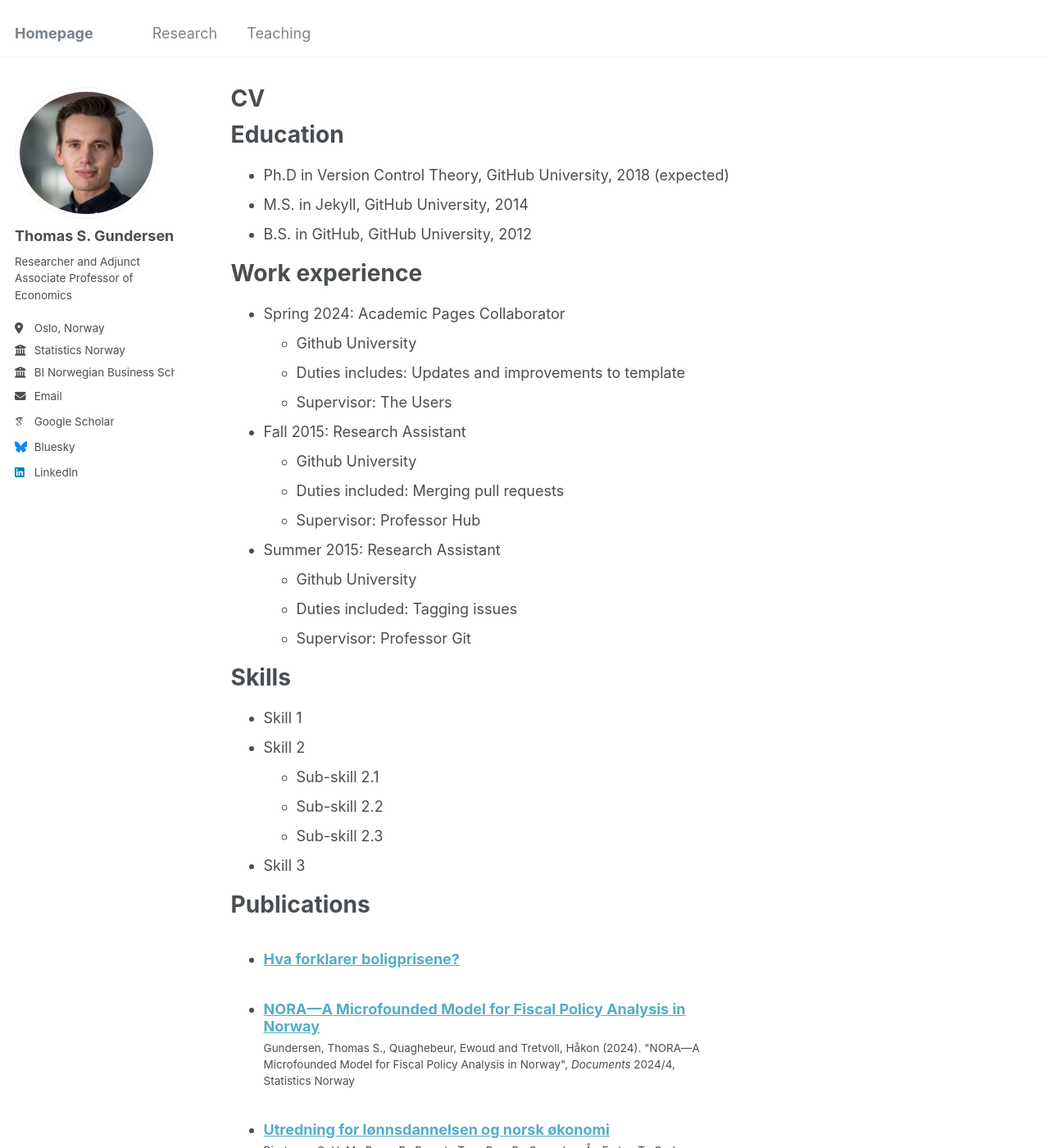
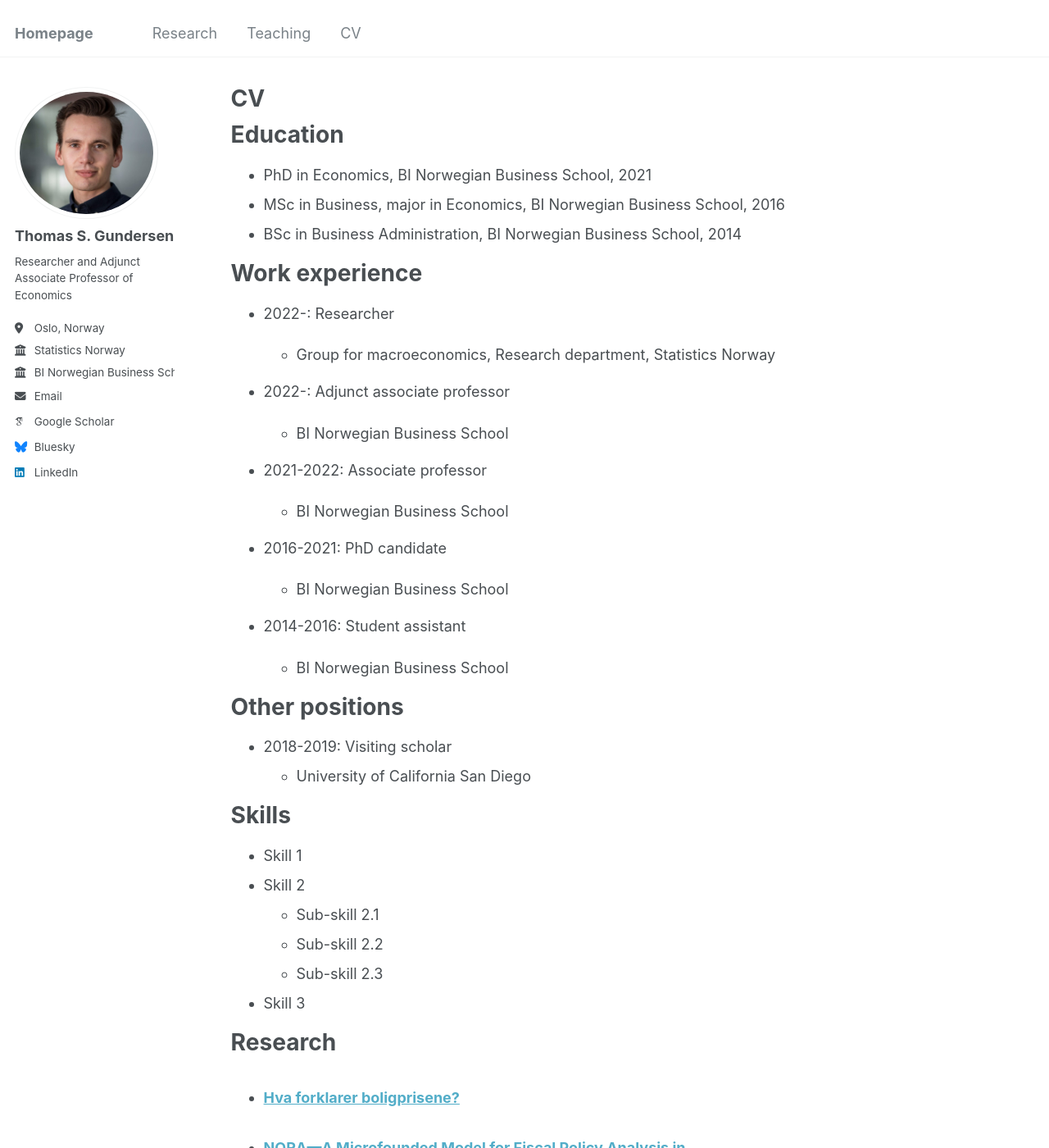
Before and after one commit to tsgundersen/tsgundersen.github.io, a Jekyll site: the page built from _pages/cv.md, in a window 1280 px wide and 1400 px high. Shown: the whole window at 82% size. Built offline with Jekyll 4.4.1, drawn with Linux system fonts in a browser that asks for light colours; some web fonts are replaced; some of the changed text lies outside the part shown.

Commit message:
First attempt at CV

```diff
--- a/_data/navigation.yml
+++ b/_data/navigation.yml
@@ -20,8 +20,8 @@ main:
  # - title: "Blog Posts"
  #   url: /year-archive/
 
-#  - title: "CV"
-#    url: /cv/
+  - title: "CV"
+    url: /cv/
 
  # - title: "Guide"
  #   url: /markdown/
--- a/_pages/cv.md
+++ b/_pages/cv.md
@@ -8,32 +8,44 @@ redirect_from:
 ---
 
 {% include base_path %}
-
 Education
 ======
-* Ph.D in Version Control Theory, GitHub University, 2018 (expected)
-* M.S. in Jekyll, GitHub University, 2014
-* B.S. in GitHub, GitHub University, 2012
+
+* PhD in Economics, BI Norwegian Business School, 2021
+* MSc in Business, major in Economics, BI Norwegian Business School, 2016
+* BSc in Business Administration, BI Norwegian Business School, 2014
 
 Work experience
 ======
-* Spring 2024: Academic Pages Collaborator
-  * Github University
-  * Duties includes: Updates and improvements to template
-  * Supervisor: The Users
 
-* Fall 2015: Research Assistant
-  * Github University
-  * Duties included: Merging pull requests
-  * Supervisor: Professor Hub
+* 2022-: Researcher
 
-* Summer 2015: Research Assistant
-  * Github University
-  * Duties included: Tagging issues
-  * Supervisor: Professor Git
+  * Group for macroeconomics, Research department, Statistics Norway
+
+* 2022-: Adjunct associate professor
+
+  * BI Norwegian Business School
+
+* 2021-2022: Associate professor
+
+  * BI Norwegian Business School
+
+* 2016-2021: PhD candidate
+
+  * BI Norwegian Business School
+
+* 2014-2016: Student assistant
+
+  * BI Norwegian Business School
+
+Other positions
+======
+* 2018-2019: Visiting scholar
+  * University of California San Diego
 
 Skills
 ======
+
 * Skill 1
 * Skill 2
   * Sub-skill 2.1
@@ -41,24 +53,32 @@ Skills
   * Sub-skill 2.3
 * Skill 3
 
-Publications
+Research
 ======
-  <ul>{% for post in site.publications reversed %}
+
+<ul>{% for post in site.publications reversed %}
     {% include archive-single-cv.html %}
   {% endfor %}</ul>
 
-Talks
+Conferences and workshops
 ======
-  <ul>{% for post in site.talks reversed %}
+
+<ul>{% for post in site.talks reversed %}
     {% include archive-single-talk-cv.html  %}
   {% endfor %}</ul>
 
 Teaching
 ======
-  <ul>{% for post in site.teaching reversed %}
+
+<ul>{% for post in site.teaching reversed %}
     {% include archive-single-cv.html %}
   {% endfor %}</ul>
 
-Service and leadership
+Academic grants and honours
 ======
-* Currently signed in to 43 different slack teams
+* Fulbright scholarship, U.S.-Norway Fulbright Foundation, 2018-2019
+
+Services
+======
+* External PhD evaluation committee member
+  * Candace Barr, Free University of Bozen-Bolzano, 2023
```
